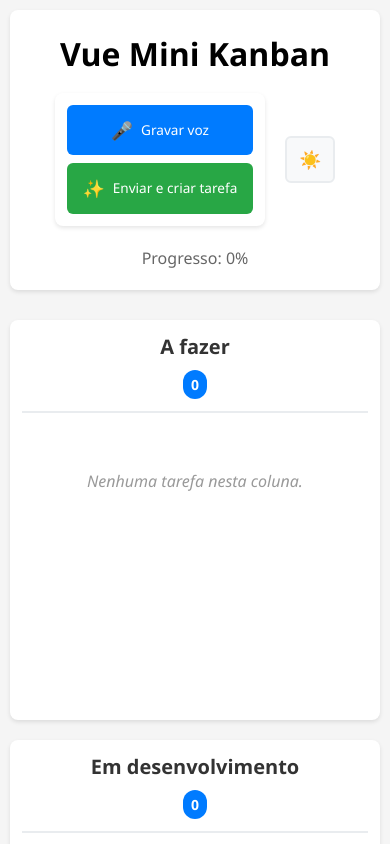
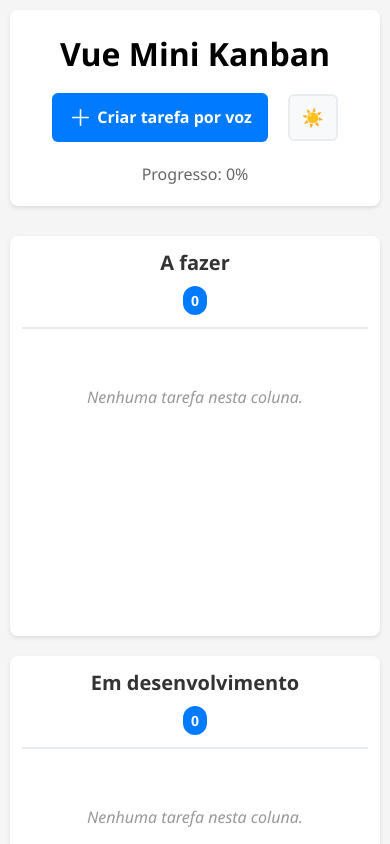
Before and after one commit to stamorim28/vue-mini-kanban, a Vue app: page / in a window 390 px wide. Shown: the top 844 px of the page. Built offline with nearby package versions, Linux system fonts and the light colour scheme.

Commit message:
feat: modal and clear audio

```diff
--- a/src/components/VoiceInput.vue
+++ b/src/components/VoiceInput.vue
@@ -1,41 +1,57 @@
 <script setup>
-import { computed } from 'vue'
+import { ref, computed, watch } from 'vue'
 import { useVoiceRecognition } from '@/composables/useVoiceRecognition'
+import { MicrophoneIcon, TrashIcon, XMarkIcon, PlusIcon } from '@heroicons/vue/24/solid'
 
 const emit = defineEmits(['task-created'])
+
+const showModal = ref(false)
 
 const {
   isRecording,
   isProcessing,
   transcript,
   recordingTimeLeft,
+  audioBlob,
   startRecording,
   stopRecording,
   transcribeAndGenerateTask,
+  clearAudio,
 } = useVoiceRecognition()
 
-const handleRecordClick = async () => {
-  if (!isRecording.value) {
-    await startRecording()
+const fileSize = computed(() => {
+  if (!audioBlob.value) return null
+
+  const sizeInBytes = audioBlob.value.size
+  if (sizeInBytes < 1024 * 1024) {
+    return `${(sizeInBytes / 1024).toFixed(1)} KB`
   } else {
-    stopRecording()
+    return `${(sizeInBytes / (1024 * 1024)).toFixed(1)} MB`
   }
-}
+})
 
-const handleGenerate = async () => {
-  const task = await transcribeAndGenerateTask()
-  if (task) emit('task-created', task)
-}
+const hasStoredAudio = computed(() => {
+  return audioBlob.value !== null
+})
+
+const recordButtonDisabled = computed(() => {
+  return hasStoredAudio.value || isProcessing.value
+})
+
+const sendButtonDisabled = computed(() => {
+  return !hasStoredAudio.value || isProcessing.value
+})
 
 const recordButtonClasses = computed(() => ({
   'voice-input__record-btn': true,
   'voice-input__record-btn--recording': isRecording.value,
   'voice-input__record-btn--idle': !isRecording.value,
+  'voice-input__record-btn--disabled': recordButtonDisabled.value,
 }))
 
 const processButtonClasses = computed(() => ({
   'voice-input__process-btn': true,
-  'voice-input__process-btn--hidden': isRecording.value || isProcessing.value,
+  'voice-input__process-btn--disabled': sendButtonDisabled.value,
 }))
 
 const transcriptClasses = computed(() => ({
@@ -47,22 +63,98 @@ const processingClasses = computed(() => ({
   'voice-input__processing': true,
   'voice-input__processing--visible': isProcessing.value,
 }))
+
+const handleRecordClick = async () => {
+  if (recordButtonDisabled.value) return
+
+  if (!isRecording.value) {
+    await startRecording()
+  } else {
+    stopRecording()
+  }
+}
+
+const handleGenerate = async () => {
+  if (sendButtonDisabled.value) return
+
+  const task = await transcribeAndGenerateTask()
+  if (task) {
+    emit('task-created', task)
+    closeModal()
+  }
+}
+
+const openModal = () => {
+  showModal.value = true
+}
+
+const closeModal = () => {
+  showModal.value = false
+  clearAudio()
+}
+
+const handleClearAudio = () => {
+  clearAudio()
+}
+
+watch(showModal, (newValue) => {
+  if (newValue) {
+    clearAudio()
+  }
+})
 </script>
 
 <template>
   <div class="voice-input">
-    <div class="voice-input__controls">
-      <button :class="recordButtonClasses" @click="handleRecordClick" :disabled="isProcessing">
+    <button class="voice-input__open-modal-btn" @click="openModal">
+      <!-- <span class="voice-input__modal-icon"></span> -->
+      <span class="voice-input__modal-text"
+        ><PlusIcon style="height: 25px" /> Criar tarefa por voz</span
+      >
+    </button>
+
+    <!-- Modal -->
+    <div v-if="showModal" class="voice-input__modal">
+      <div class="voice-input__modal-content">
+        <div class="voice-input__modal-header">
+          <h3 class="voice-input__modal-title">Criar tarefa por voz</h3>
+          <button class="voice-input__modal-close" @click="closeModal">
+            <XMarkIcon style="height: 25px" />
+          </button>
+        </div>
+
+        <div class="voice-input__modal-body">
+          <button
+            :class="recordButtonClasses"
+            @click="handleRecordClick"
+            :disabled="recordButtonDisabled"
+            :title="isRecording ? 'Parar gravação' : 'Iniciar gravação'"
+          >
             <span class="voice-input__record-icon">
-          {{ isRecording ? '🛑' : '🎤' }}
+              <MicrophoneIcon v-if="!isRecording" style="height: 80px" />
             </span>
             <span class="voice-input__record-text">
-          {{ isRecording ? `Parar (${recordingTimeLeft}s)` : 'Gravar voz' }}
+              {{ isRecording ? `${recordingTimeLeft}s` : '' }}
             </span>
           </button>
-
-      <button :class="processButtonClasses" @click="handleGenerate" :disabled="isProcessing">
-        <span class="voice-input__process-icon">✨</span>
+          <div v-if="hasStoredAudio" class="voice-input__audio-info">
+            <div class="voice-input__file-size">
+              <strong>Tamanho do arquivo:</strong> {{ fileSize }}
+            </div>
+            <button
+              class="voice-input__clear-audio"
+              @click="handleClearAudio"
+              :disabled="isProcessing"
+            >
+              <TrashIcon style="height: 20px" />
+            </button>
+          </div>
+          <div class="voice-input__controls">
+            <button
+              :class="processButtonClasses"
+              @click="handleGenerate"
+              :disabled="sendButtonDisabled"
+            >
               <span class="voice-input__process-text">Enviar e criar tarefa</span>
             </button>
           </div>
@@ -72,49 +164,167 @@ const processingClasses = computed(() => ({
             <span class="voice-input__processing-text">Processando áudio...</span>
           </div>
 
+          <!-- Transcrição -->
           <div :class="transcriptClasses">
             <strong class="voice-input__transcript-label">Transcrição:</strong>
             <span class="voice-input__transcript-text">{{ transcript }}</span>
+          </div>
+        </div>
+      </div>
     </div>
   </div>
 </template>
 
 <style lang="scss" scoped>
 .voice-input {
+  display: inline-block;
+
+  &__modal-text {
     display: flex;
-  flex-direction: column;
-  gap: 12px;
-  padding: 16px;
-  background: #fff;
-  border-radius: 8px;
-  box-shadow: 0 2px 4px rgba(0, 0, 0, 0.1);
+    font-weight: 600;
 
-  .dark-mode & {
-    background: #2d2d2d;
+    svg {
+      margin-right: 0.25rem;
     }
-
-  &__controls {
-    display: flex;
-    flex-direction: column;
-    gap: 8px;
-
-    @media (min-width: 480px) {
-      flex-direction: row;
-      align-items: center;
   }
 }
 
-  &__record-btn {
+.voice-input__open-modal-btn {
   display: flex;
   align-items: center;
   gap: 8px;
   padding: 12px 16px;
   border: none;
   border-radius: 6px;
-    font-weight: 600;
+  background: #007bff;
+  color: #fff;
+
   cursor: pointer;
   transition: all 0.3s ease;
-    min-width: 140px;
+  min-width: 160px;
+  justify-content: center;
+
+  &:hover {
+    background: #0056b3;
+    transform: translateY(-1px);
+  }
+
+  .dark-mode & {
+    background: #0056b3;
+
+    &:hover {
+      background: #004494;
+    }
+  }
+}
+
+.voice-input__modal {
+  position: fixed;
+  top: 0;
+  left: 0;
+  right: 0;
+  bottom: 0;
+  background: rgba(0, 0, 0, 0.5);
+  display: flex;
+  justify-content: center;
+  align-items: center;
+  z-index: 1000;
+}
+
+.voice-input__modal-content {
+  background: #fff;
+  border-radius: 8px;
+  width: 90%;
+  max-width: 500px;
+  max-height: 90vh;
+  overflow: hidden;
+  box-shadow: 0 10px 30px rgba(0, 0, 0, 0.3);
+
+  .dark-mode & {
+    background: #2d2d2d;
+    color: #fff;
+  }
+}
+
+.voice-input__modal-header {
+  display: flex;
+  justify-content: space-between;
+  align-items: center;
+  padding: 20px;
+  border-bottom: 1px solid #e9ecef;
+
+  .dark-mode & {
+    border-bottom-color: #404040;
+  }
+}
+
+.voice-input__modal-title {
+  margin: 0;
+  font-size: 1.25rem;
+  font-weight: 600;
+}
+
+.voice-input__modal-close {
+  background: none;
+  border: none;
+  font-size: 1.5rem;
+  cursor: pointer;
+  color: #666;
+  padding: 0;
+  width: 30px;
+  height: 30px;
+  display: flex;
+  align-items: center;
+  justify-content: center;
+  border-radius: 4px;
+
+  &:hover {
+    background: rgba(0, 0, 0, 0.1);
+    color: #333;
+  }
+
+  .dark-mode & {
+    color: #ccc;
+
+    &:hover {
+      background: rgba(255, 255, 255, 0.1);
+      color: #fff;
+    }
+  }
+}
+
+.voice-input__modal-body {
+  padding: 20px;
+  display: flex;
+  align-items: center;
+  flex-direction: column;
+  gap: 16px;
+}
+
+.voice-input__controls {
+  display: flex;
+  flex-direction: column;
+  gap: 12px;
+
+  @media (min-width: 480px) {
+    flex-direction: row;
+    align-items: center;
+    justify-content: space-between;
+  }
+}
+
+.voice-input__record-btn {
+  display: flex;
+  align-items: center;
+  padding: 12px 16px;
+  border: none;
+  border-radius: 6px;
+  font-weight: bold;
+  cursor: pointer;
+  transition: all 0.3s ease;
+  width: 120px;
+  height: 120px;
+  border-radius: 100%;
   justify-content: center;
 
   &--idle {
@@ -137,6 +347,13 @@ const processingClasses = computed(() => ({
     }
   }
 
+  &--disabled {
+    opacity: 0.6;
+    cursor: not-allowed;
+    transform: none !important;
+    animation: none !important;
+  }
+
   &:disabled {
     opacity: 0.6;
     cursor: not-allowed;
@@ -144,16 +361,17 @@ const processingClasses = computed(() => ({
   }
 }
 
-  &__record-icon {
+.voice-input__record-icon {
   font-size: 1.1rem;
 }
 
-  &__record-text {
-    font-size: 0.9rem;
+.voice-input__record-text {
+  font-size: 2.5rem;
+  font-weight: bold;
   white-space: nowrap;
 }
 
-  &__process-btn {
+.voice-input__process-btn {
   display: flex;
   align-items: center;
   gap: 8px;
@@ -162,15 +380,22 @@ const processingClasses = computed(() => ({
   border-radius: 6px;
   background: #28a745;
   color: #fff;
-    font-weight: 600;
+
   cursor: pointer;
   transition: all 0.3s ease;
   min-width: 140px;
   justify-content: center;
+  margin-top: 1rem;
 
   &:hover:not(:disabled) {
     background: #218838;
     transform: translateY(-1px);
+  }
+
+  &--disabled {
+    opacity: 0.6;
+    cursor: not-allowed;
+    transform: none !important;
   }
 
   &:disabled {
@@ -178,28 +403,64 @@ const processingClasses = computed(() => ({
     cursor: not-allowed;
     transform: none;
   }
-
-    &--hidden {
-      display: none;
 }
 
-    @media (min-width: 480px) {
-      &--hidden {
+.voice-input__process-icon {
+  font-size: 1.1rem;
+}
+
+.voice-input__process-text {
+  font-size: 0.9rem;
+  font-weight: 600;
+  white-space: nowrap;
+}
+
+.voice-input__audio-info {
   display: flex;
-      }
+  justify-content: space-between;
+  align-items: center;
+  padding: 12px;
+  background: #f8f9fa;
+  border-radius: 4px;
+  border-left: 4px solid #17a2b8;
+
+  .dark-mode & {
+    background: #3d3d3d;
+    border-left-color: #138496;
   }
 }
 
-  &__process-icon {
-    font-size: 1.1rem;
+.voice-input__file-size {
+  font-size: 0.9rem;
+  color: #495057;
+  margin-right: 1rem;
+
+  .dark-mode & {
+    color: #ccc;
+  }
 }
 
-  &__process-text {
-    font-size: 0.9rem;
-    white-space: nowrap;
+.voice-input__clear-audio {
+  background: #6c757d;
+  color: #fff;
+  border: none;
+  border-radius: 4px;
+  padding: 9px 12px 5px 12px;
+  font-size: 0.8rem;
+  cursor: pointer;
+  transition: background 0.3s ease;
+
+  &:hover:not(:disabled) {
+    background: #545b62;
   }
 
-  &__processing {
+  &:disabled {
+    opacity: 0.6;
+    cursor: not-allowed;
+  }
+}
+
+.voice-input__processing {
   display: none;
   align-items: center;
   gap: 8px;
@@ -220,16 +481,16 @@ const processingClasses = computed(() => ({
   }
 }
 
-  &__processing-spinner {
+.voice-input__processing-spinner {
   font-size: 1rem;
 }
 
-  &__processing-text {
+.voice-input__processing-text {
   font-size: 0.875rem;
   font-weight: 500;
 }
 
-  &__transcript {
+.voice-input__transcript {
   display: none;
   padding: 12px;
   background: #f8f9fa;
@@ -246,7 +507,7 @@ const processingClasses = computed(() => ({
   }
 }
 
-  &__transcript-label {
+.voice-input__transcript-label {
   display: block;
   margin-bottom: 4px;
   font-size: 0.875rem;
@@ -257,14 +518,13 @@ const processingClasses = computed(() => ({
   }
 }
 
-  &__transcript-text {
+.voice-input__transcript-text {
   font-size: 0.9rem;
   line-height: 1.4;
   color: #212529;
 
   .dark-mode & {
     color: #fff;
-    }
   }
 }
 
@@ -283,33 +543,32 @@ const processingClasses = computed(() => ({
 
 // Responsividade
 @media (max-width: 479px) {
-  .voice-input {
-    padding: 12px;
+  .voice-input__modal-content {
+    width: 95%;
+    margin: 20px;
+  }
 
-    &__record-btn,
-    &__process-btn {
+  .voice-input__record-btn,
+  .voice-input__process-btn {
     width: 100%;
     min-width: auto;
   }
 
-    &__record-text,
-    &__process-text {
+  .voice-input__record-text,
+  .voice-input__process-text {
     font-size: 0.85rem;
   }
+
+  .voice-input__audio-info {
+    flex-direction: column;
+    gap: 8px;
+    align-items: flex-start;
   }
 }
 
 @media (min-width: 768px) {
-  .voice-input {
-    &__controls {
+  .voice-input__controls {
     flex-direction: row;
-    }
-
-    &__process-btn {
-      &--hidden {
-        display: flex;
-      }
-    }
   }
 }
 </style>
```
Lines whose indentation alone changed are shown as unchanged.
